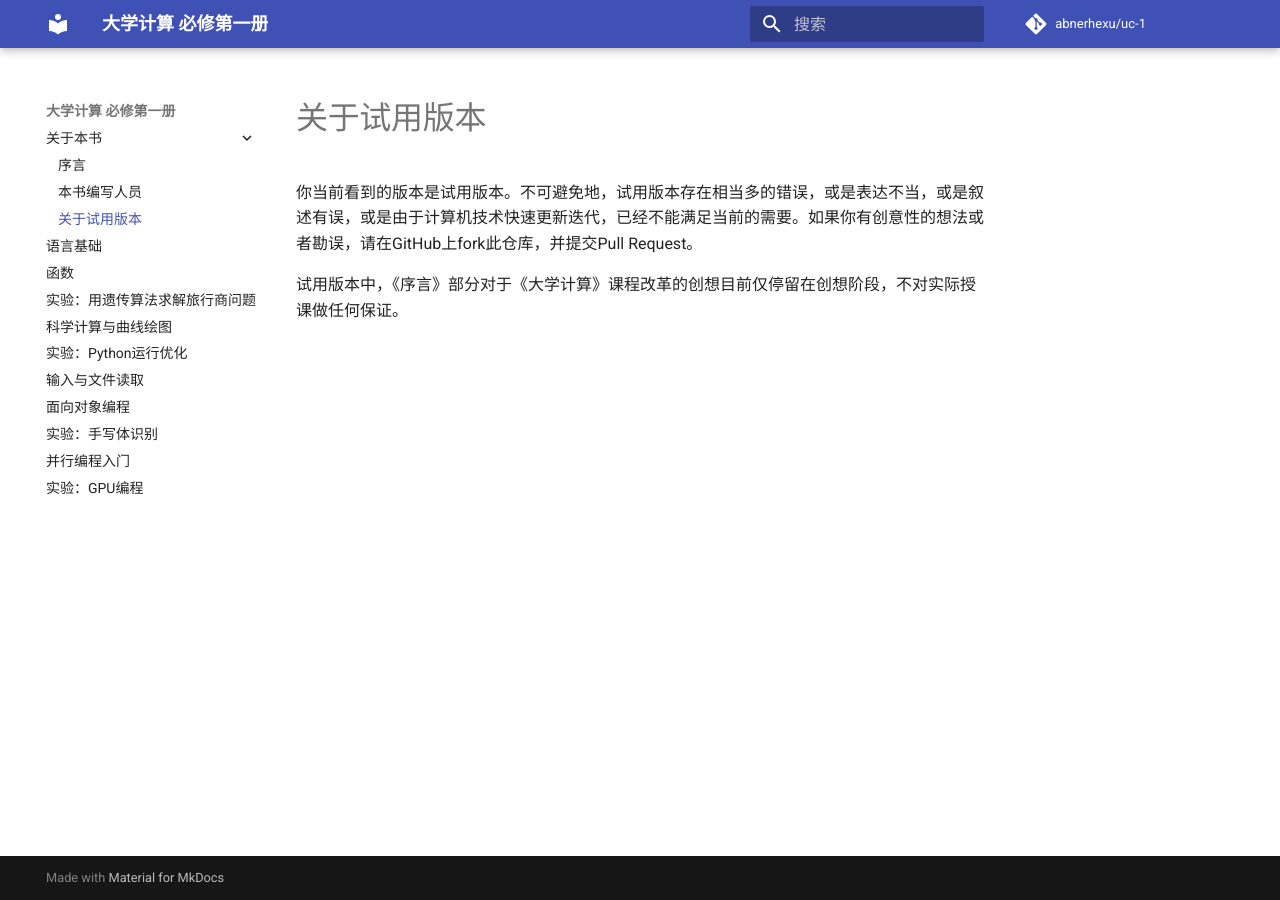
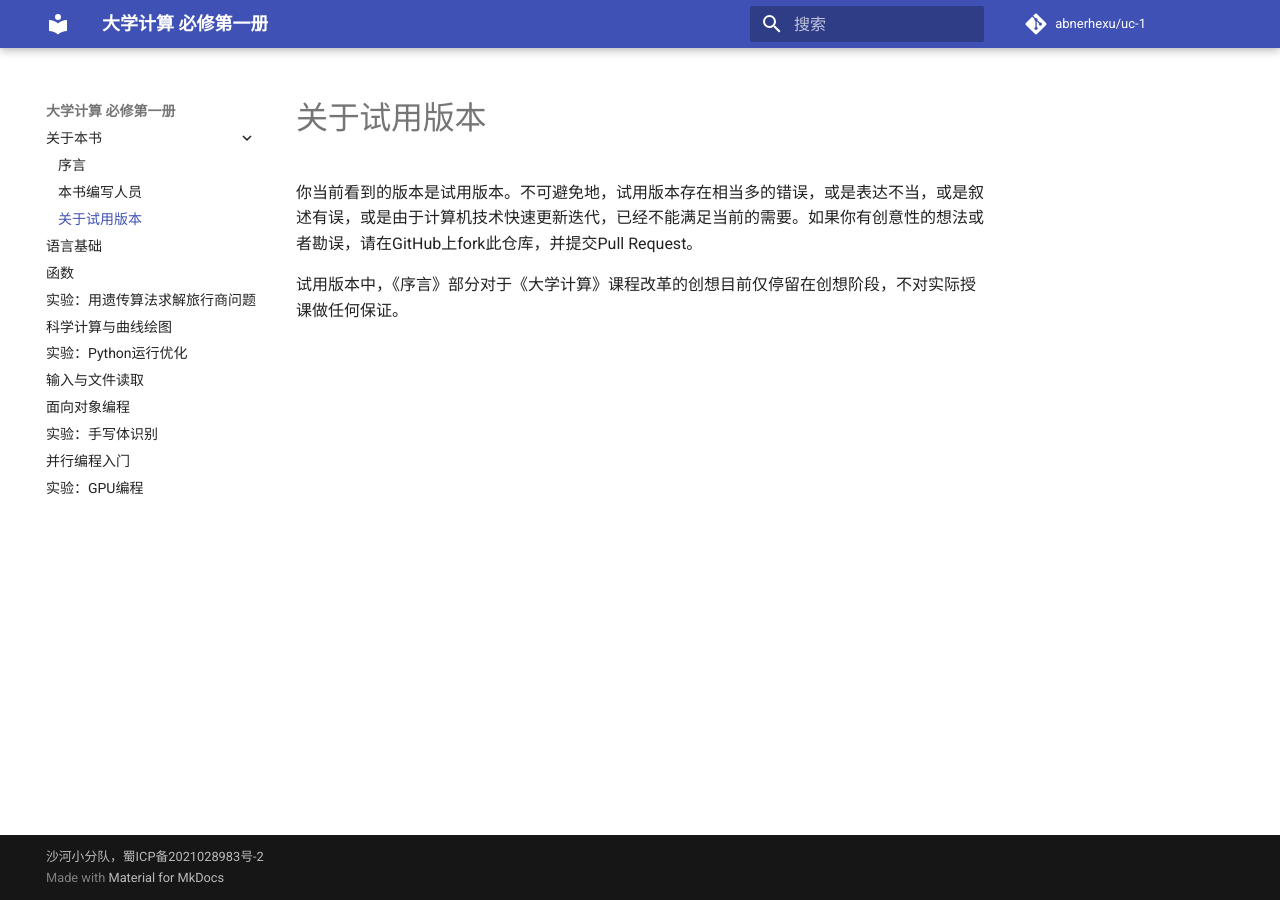
Before and after one commit to abnerhexu/uc-1, an MkDocs documentation site: the page built from docs/about.md, in a window 1280 px wide. Built offline with MkDocs 1.6.1 and Material for MkDocs 9.7.7, drawn with Linux system fonts in a browser that asks for light colours; comment, search, counter and statistics services are not loaded.

Commit message:
add ICP number

```diff
--- a/mkdocs.yml
+++ b/mkdocs.yml
@@ -5,7 +5,7 @@ theme:
 
 repo_url: https://github.com/abnerhexu/uc-1
 repo_name: abnerhexu/uc-1
-
+copyright: 沙河小分队，蜀ICP备2021028983号-2
 markdown_extensions:
   - pymdownx.highlight:
       anchor_linenums: true
```
